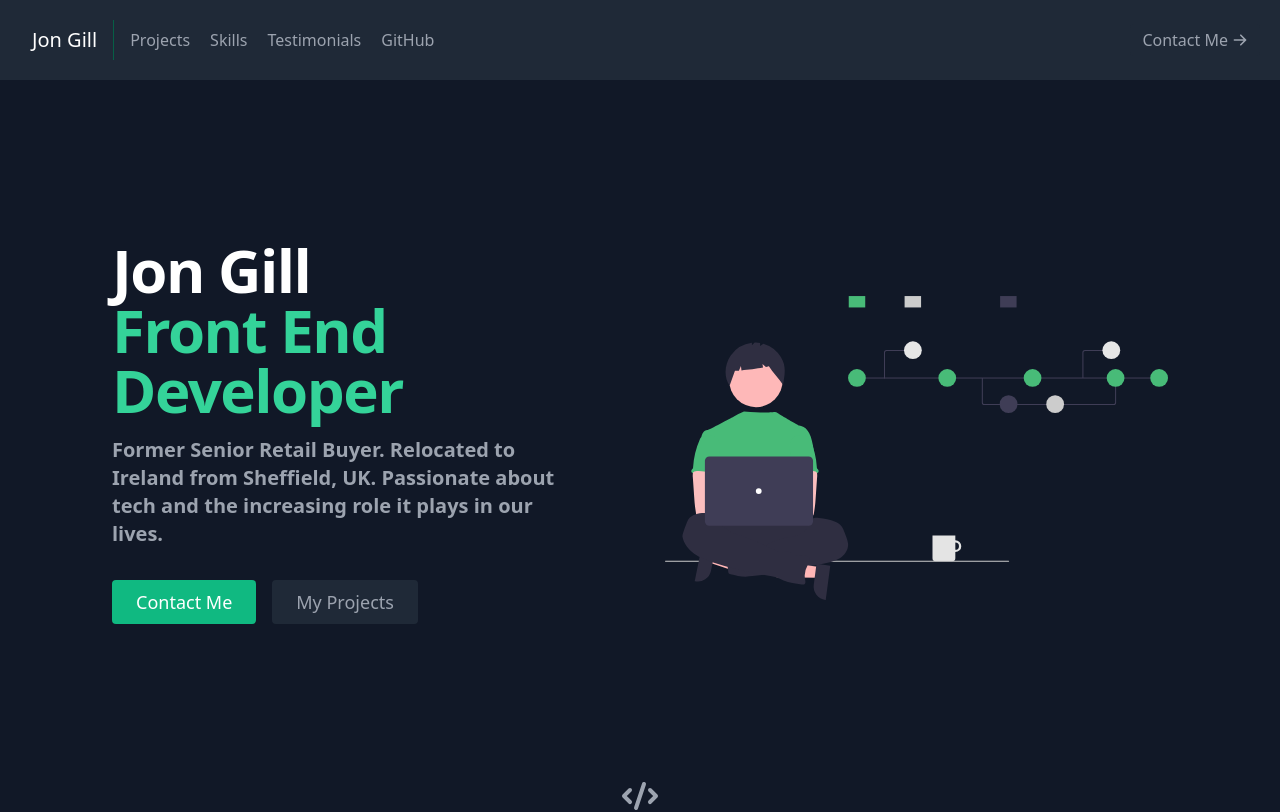
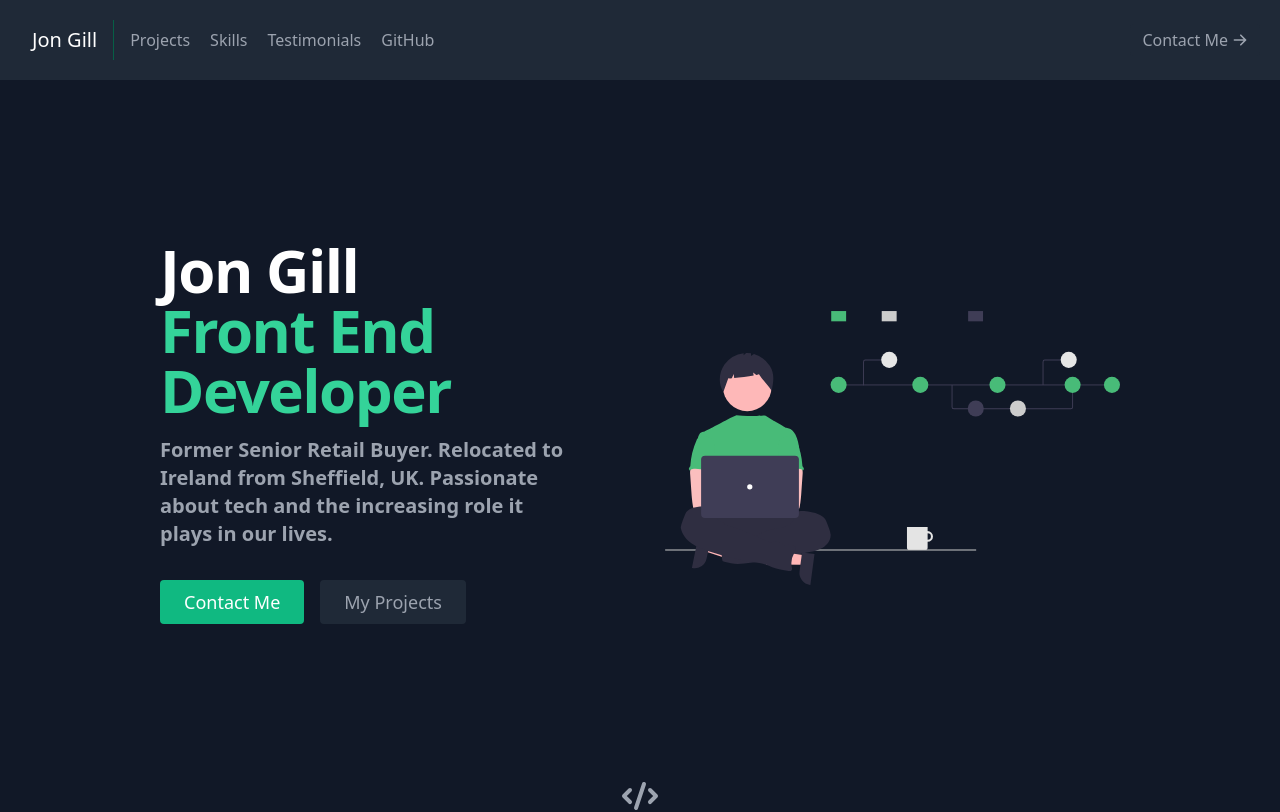
Before and after one commit to jpg6453/my-portfolio, a React (Create React App) app: page / in a window 1280 px wide. Shown: the top 812 px of the page. Built offline with nearby package versions, Linux system fonts and the light colour scheme.

Commit message:
fix margin for md screens

```diff
--- a/src/components/About.js
+++ b/src/components/About.js
@@ -3,13 +3,13 @@ import React from 'react';
 export default function About() {
   return (
     <section id='about'>
-      <div className='container px-4 flex py-12 md:p-6 lg:px-24 lg:py-10 xl:px-28 xl:py-20 lg:flex-row flex-col items-center md:mt-20'>
+      <div className='container md:mx-auto px-4 flex py-12 md:p-6 lg:px-24 lg:py-10 xl:px-40 xl:py-20 lg:flex-row flex-col items-center md:mt-20'>
         <div className='lg:flex-grow md:w-full lg:pr-24 flex flex-col md:items-center md:text-center lg:items-start lg:text-left mb-16 md:mb-8 items-start text-left'>
           <h1 className='title-font font-extrabold tracking-tight md:text-6xl text-4xl xl:text-6xl mb-4 text-white'>
             <span className='block md:mb-1 lg:mb-0'>Jon Gill</span>
             <span className='block text-green-400'>Front End Developer</span>
           </h1>
-          <p className='mb-8 text-xl font-semibold md:px-10 lg:px-0'>
+          <p className='mb-8 text-xl font-semibold md:px-5 lg:px-0'>
             Former Senior Retail Buyer. Relocated to Ireland from Sheffield, UK.
             Passionate about tech and the increasing role it plays in our lives.
           </p>
```
